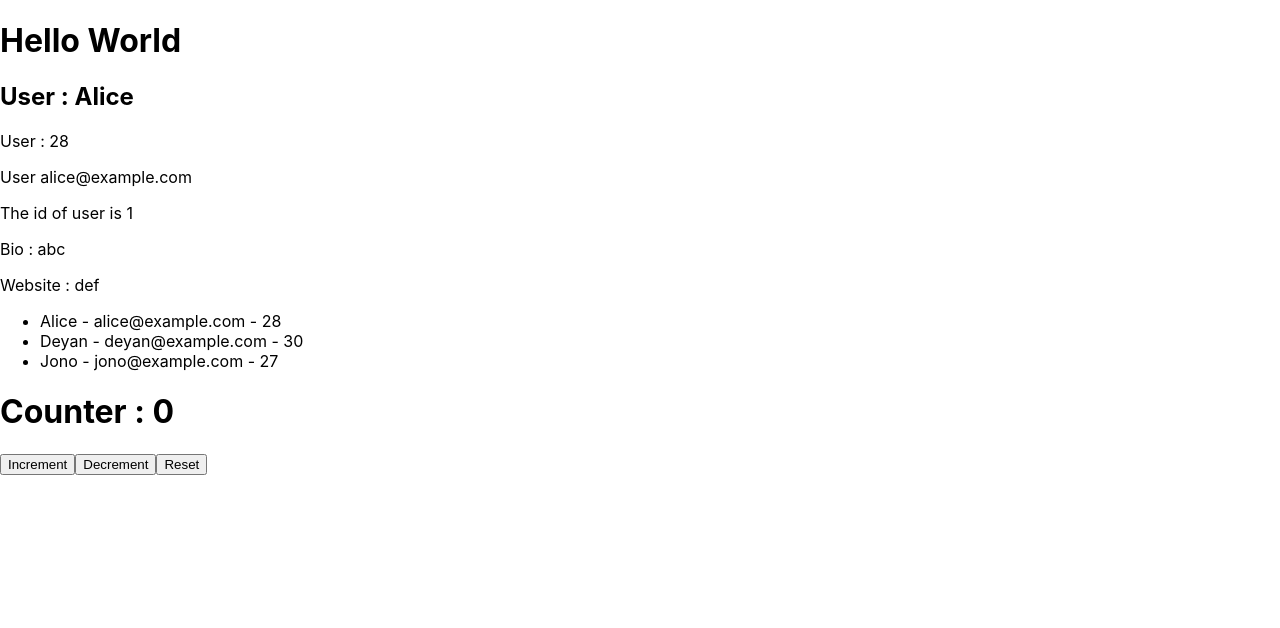
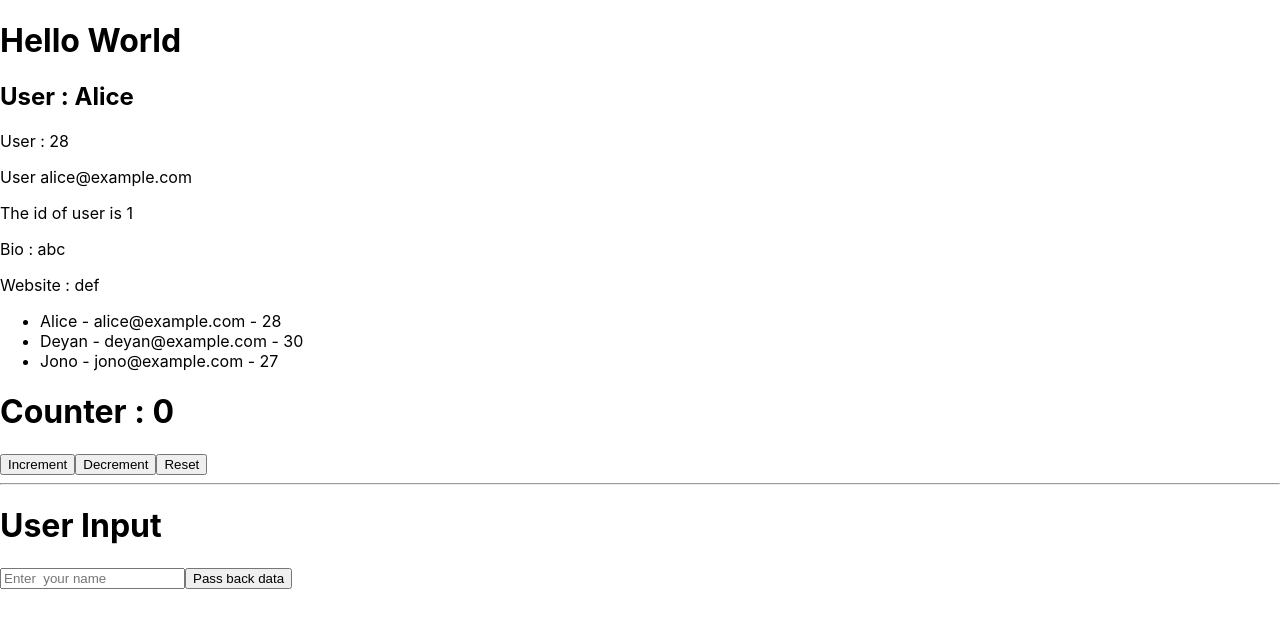
Before and after one commit to deyanazhari/my-app, a React (Create React App) app: page / in a window 1280 px wide. Shown: the top 628 px of the page. Built offline with nearby package versions, Linux system fonts and the light colour scheme.

Commit message:
add user input

```diff
--- a/src/App.tsx
+++ b/src/App.tsx
@@ -1,6 +1,7 @@
 import React from 'react';
 import UserCard from './UserCard'; // Get the UserCard Component
 import Counter from './Counter';
+import UserInput from './UserInput';
 
 export default function App() {
   // Create a variable of type User
@@ -11,6 +12,7 @@ export default function App() {
   ,website:
   "def"
   }
+  const retrieveData = (name : string) => alert(`Name has been passed ${name}`);
   const users = [
     {
     id:1,
@@ -40,7 +42,8 @@ export default function App() {
       }
       </ul>
       <Counter/>
-
+      <hr></hr>
+      <UserInput onNameChange={(name:string)=>alert(`Name has been sent ${name}`)}/>
     </div>
   );
 }
--- /dev/null
+++ b/src/UserInput.tsx
@@ -0,0 +1,27 @@
+import {useState} from 'react';
+interface UserInputProps {
+    onNameChange: (name:string) => void; // It is a callback function with string as argument
+}
+// A component with an Input Text
+const UserInput: React.FC<UserInputProps> = ({onNameChange}) => {
+
+    const [input, setInput] = useState('')
+
+    const passData = () => {
+        console.log(input)
+        onNameChange(input);
+    }
+
+    // Declare the method onChange
+    return (
+        <div>
+            <h1>User Input</h1>
+        <input type="text" placeholder="Enter  your name"
+        onChange={(e)=>setInput(e.target.value)} />
+        {/* to do pass data to parent */}
+        <button onClick={passData}>Pass back data</button>
+        </div>
+    );
+}
+
+export default UserInput;
```
